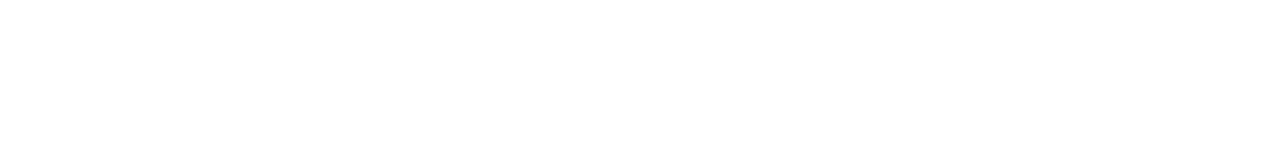
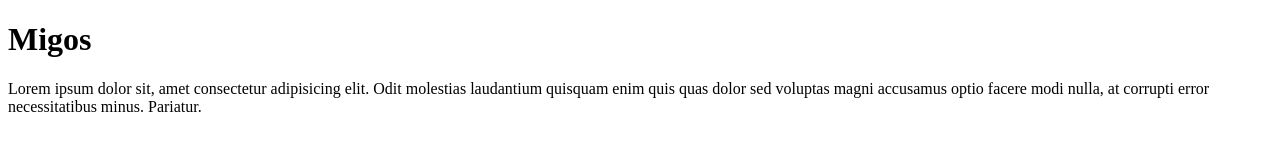
Before and after one commit to Ngare-Arnold10/Music-group, a plain HTML site: page index.html in a window 1280 px wide. Drawn offline with Linux system fonts and the light colour scheme.

Commit message:
update html

```diff
--- a/index.html
+++ b/index.html
@@ -7,6 +7,7 @@
     <title>Music Group</title>
 </head>
 <body>
-
+    <h1>Migos</h1>
+    <p>Lorem ipsum dolor sit, amet consectetur adipisicing elit. Odit molestias laudantium quisquam enim quis quas dolor sed voluptas magni accusamus optio facere modi nulla, at corrupti error necessitatibus minus. Pariatur.</p>
 </body>
 </html>
```
